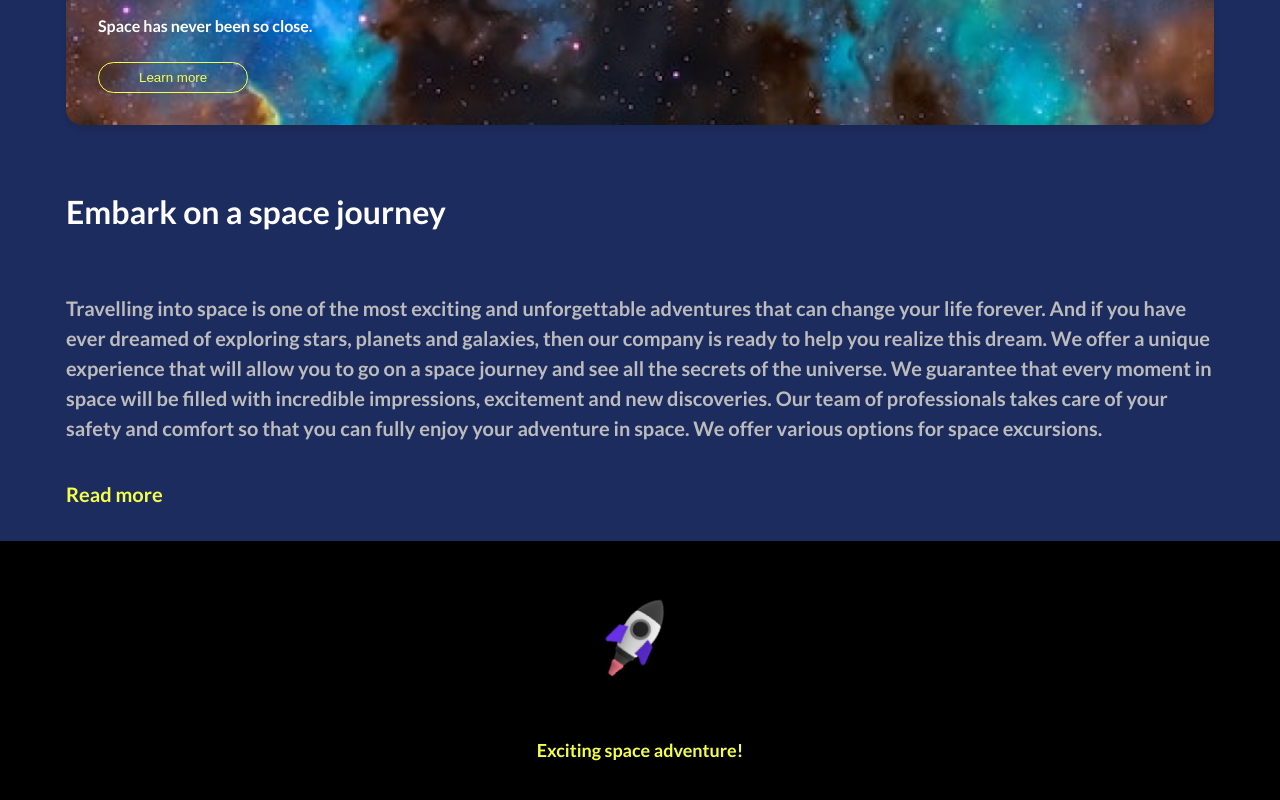
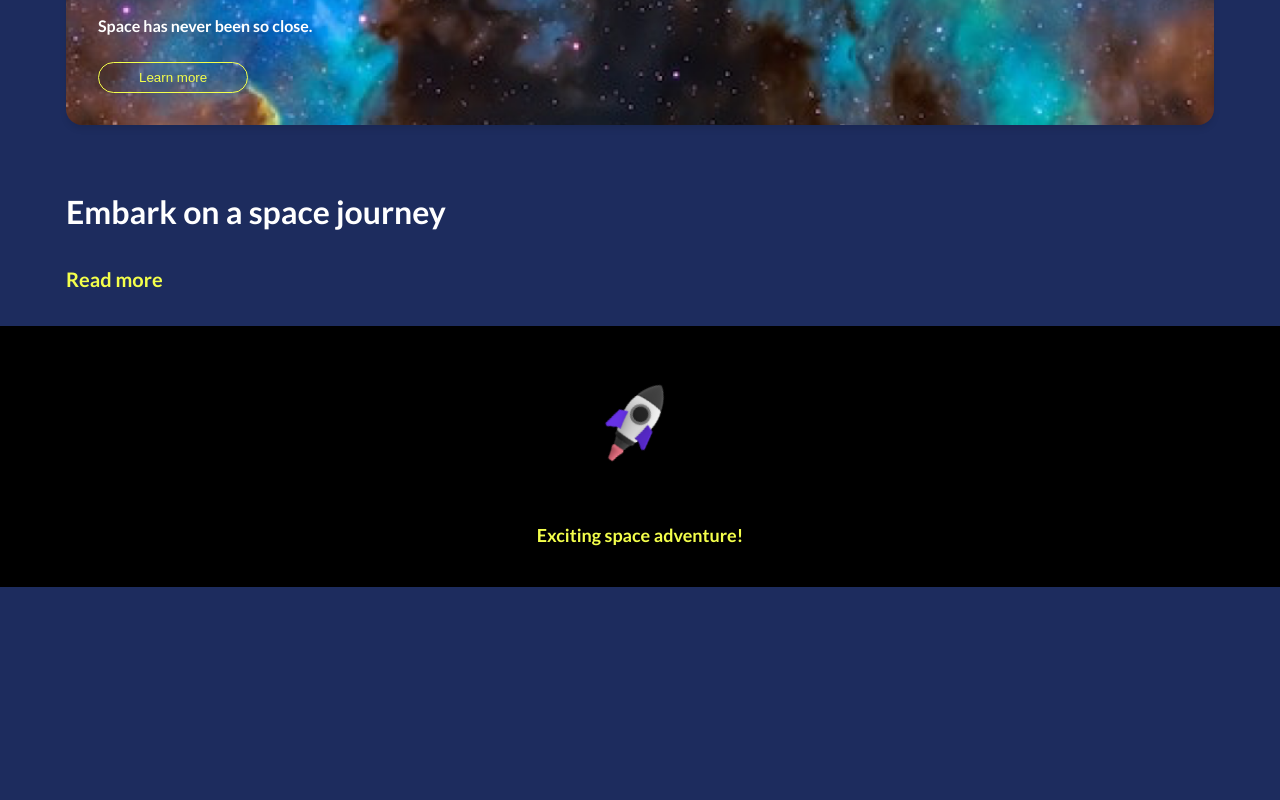
Before and after one commit to stepanencode/softswiss-cra-sass, a React (Create React App) app: page / in a window 1280 px wide. Shown: the part 2219-3019 px from the top of the page. After the commit the page ends 2806 px from the top, so only its background shows below. Built offline with nearby package versions, Linux system fonts and the light colour scheme; the HTML template or start-up script is replaced by a standard one.

Commit message:
WIP: read more show hide

```diff
--- a/src/App.js
+++ b/src/App.js
@@ -139,6 +139,12 @@ const App = () => {
         <div className="container">
           <div className="journey__content">
             <h2 className="journey__title">Embark on a space journey</h2>
+            <input
+              type="checkbox"
+              id="toggle-text"
+              className="journey__checkbox"
+            />
+
             <p className="journey__text">
               Travelling into space is one of the most exciting and
               unforgettable adventures that can change your life forever. And if
@@ -151,16 +157,16 @@ const App = () => {
               care of your safety and comfort so that you can fully enjoy your
               adventure in space. We offer various options for space excursions.
             </p>
-            <a href="#" className="journey__link">
+            <label htmlFor="toggle-text" className="journey__link">
               Read more
-            </a>
+            </label>
           </div>
         </div>
       </section>
-      <footer class="footer">
-        <div class="footer__content">
-          <img src={rocketIcon} alt="Rocket" class="footer__rocket" />
-          <p class="footer__text">Exciting space adventure!</p>
+      <footer className="footer">
+        <div className="footer__content">
+          <img src={rocketIcon} alt="Rocket" className="footer__rocket" />
+          <p className="footer__text">Exciting space adventure!</p>
         </div>
       </footer>
     </div>
--- a/src/App.scss
+++ b/src/App.scss
@@ -695,6 +695,7 @@ $dreams-images: (
 
   &__title {
     color: $text-color;
+    margin-bottom: 0;
 
     @include font-style($font-size-md, 700, start, normal);
 
@@ -709,6 +710,28 @@ $dreams-images: (
 
   &__text {
     color: $journey-text;
+    overflow: hidden;
+    margin: 0;
+    // height: 3rem; // Скрытая высота
+    // transition: height 0.3s ease;
+    max-height: 1px; // Начальная высота (скрытое состояние)
+    position: relative; // Для маски
+    transition: max-height 0.3s ease;
+
+    &::after {
+      content: '';
+      position: absolute;
+      bottom: 0;
+      left: 0;
+      right: 0;
+      height: 2rem; // Высота градиента
+      background: linear-gradient(
+        to bottom,
+        rgba(255, 255, 255, 0) 0%,
+        $highlight-color 100%
+      );
+      pointer-events: none;
+    }
 
     @include font-style($font-size-xs, 700, start, 1.5);
 
@@ -721,11 +744,27 @@ $dreams-images: (
     }
   }
 
+  &__checkbox {
+    display: none;
+
+    // &:checked ~ .journey__text {
+    //   height: auto;
+    // }
+
+    &:checked ~ .journey__text {
+      max-height: 20rem; // Полностью раскрытая высота
+      &::after {
+        display: none; // Убираем градиент при раскрытии
+      }
+    }
+  }
+
   &__link {
     font-size: $font-size-xs;
     color: $emphasis-color;
     text-decoration: none;
     transition: color 0.3s ease;
+    cursor: pointer;
 
     &:hover,
     &:focus {
```
